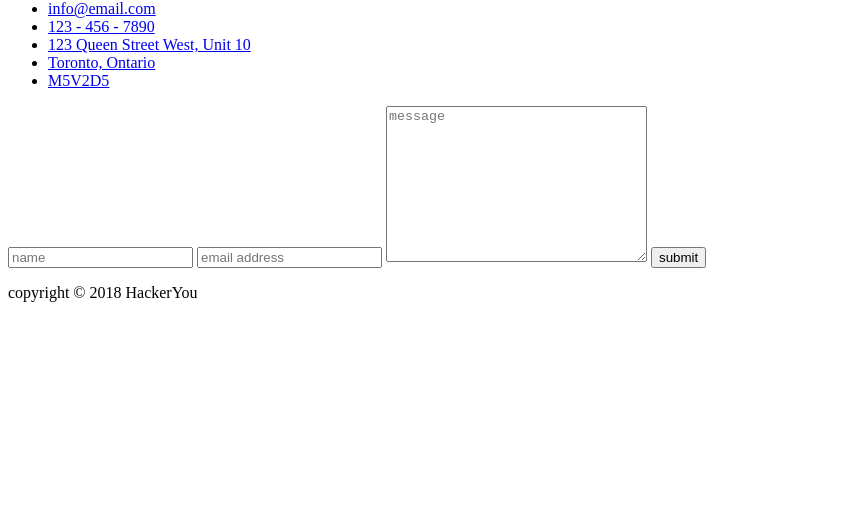
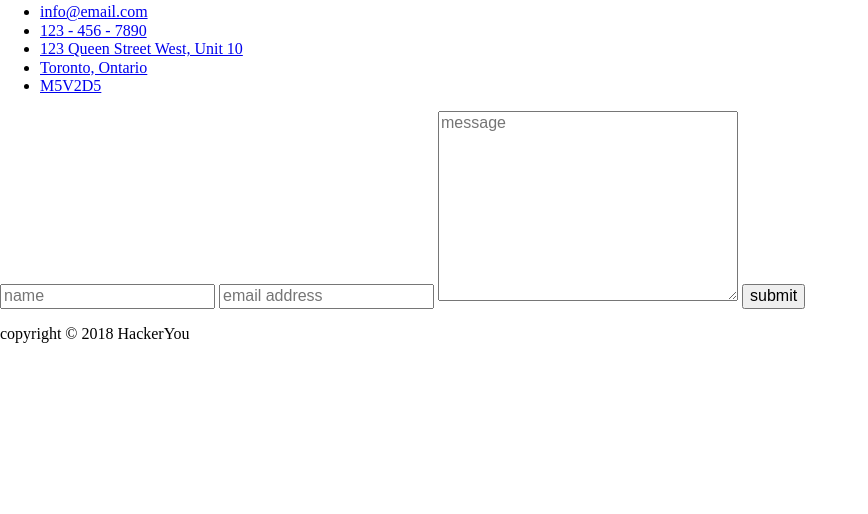
Before and after one commit to mtthdz/willow, a plain HTML site: page contact.html in a window 1280 px wide. Shown: the part 286-800 px from the top of the page, without its empty margins (0-868 px from the left). Drawn offline with Linux system fonts and the light colour scheme.

Commit message:
connected stylesheets, fontawesome script

```diff
--- a/contact.html
+++ b/contact.html
@@ -4,6 +4,9 @@
     <meta charset="UTF-8">
     <meta name="viewport" content="width=device-width, initial-scale=1.0">
     <meta http-equiv="X-UA-Compatible" content="ie=edge">
+    <link rel="stylesheet" href="./styles/style.css">
+    <link href="https://fonts.googleapis.com/css?family=Abril+Fatface|Montserrat:700&display=swap" rel="stylesheet">
+
     <title>Willow - contact</title>
 </head>
 <body>
```
Also changed, not shown: blog.html (+3 -0 lines), index.html (+2 -0 lines).
